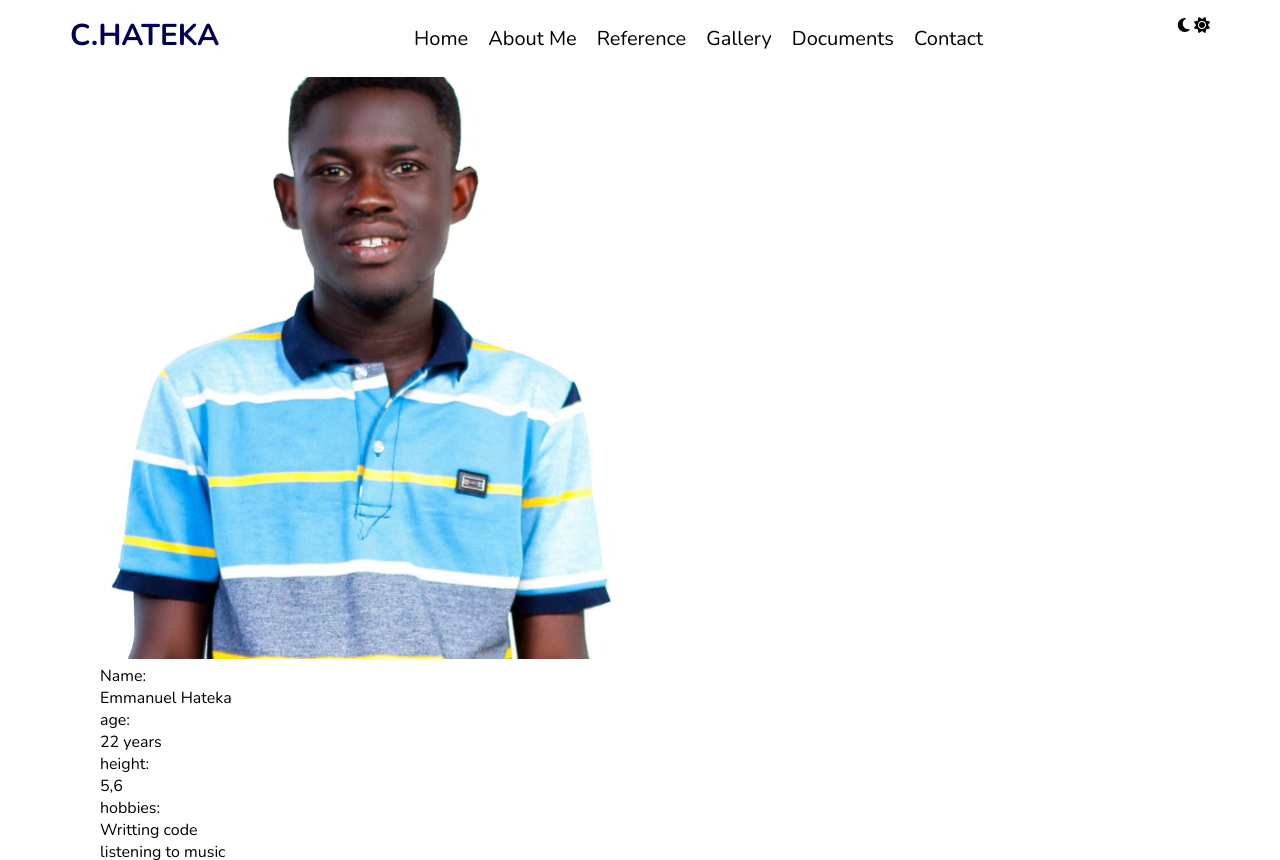
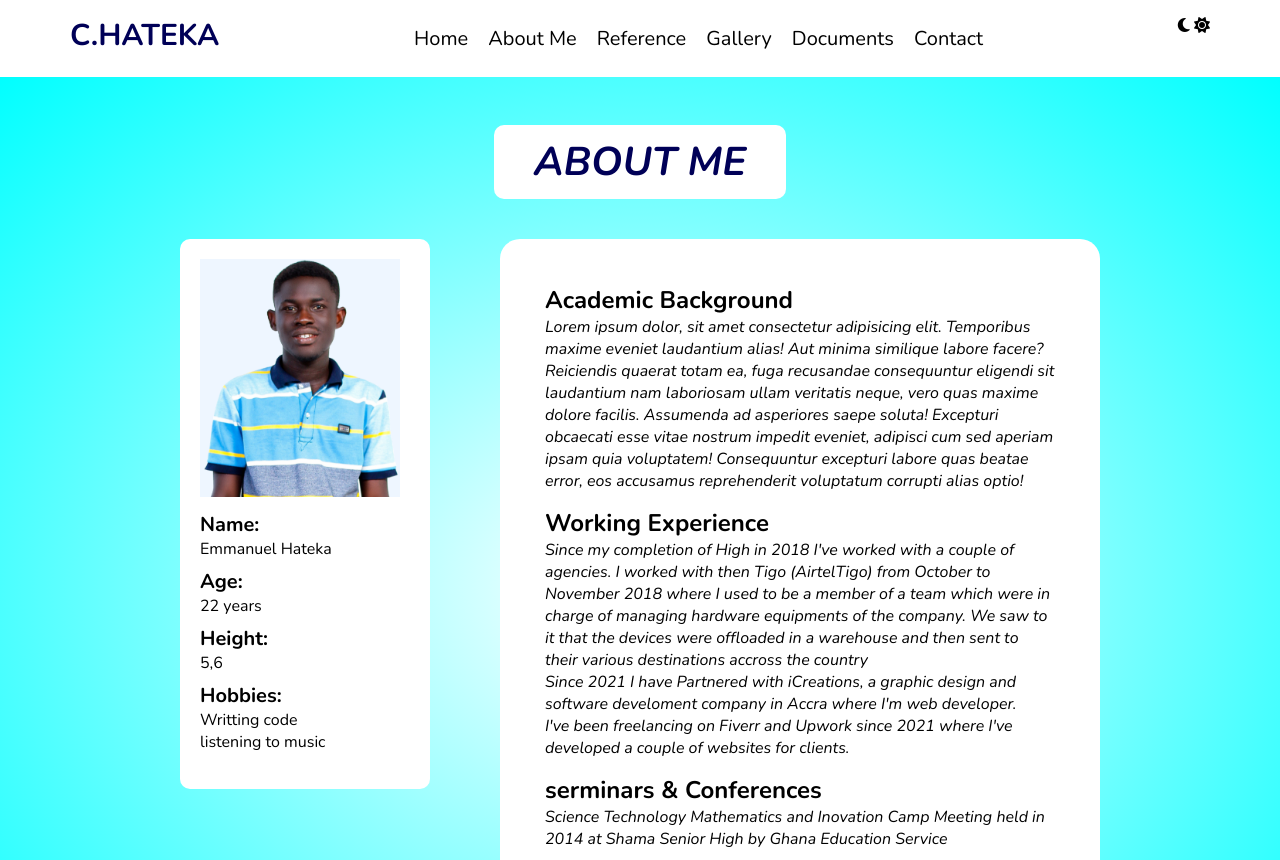
Before and after one commit to cyklonehateka1/Vanila-Personal-Portfolio, a plain HTML site: page htmls/aboutme.html in a window 1280 px wide. Shown: the top 860 px of the page. Drawn offline with nearby package versions, Linux system fonts and the light colour scheme.

Commit message:
Done with about page for now

```diff
--- a/css/aboutme.css
+++ b/css/aboutme.css
@@ -79,7 +79,70 @@ nav {
 }
 
 .main-cont {
-  padding-left: 100px;
+  position: relative;
+  top: 75px;
+  background: radial-gradient(white, aqua);
+  display: flex;
+  flex-direction: column;
+  align-items: center;
+  justify-content: center;
+  padding: 50px 50px;
+}
+
+.main-cont h1 {
+  font-size: 40px;
+  margin-bottom: 20px;
+  /* text-decoration: underline; */
+  text-transform: uppercase;
+  color: #000057;
+  background-color: white;
+  padding: 10px 40px;
+  font-style: italic;
+  border-radius: 10px;
+}
+
+.parent-cont {
+  gap: 70px;
+  display: flex;
+  margin: 20px;
+}
+
+.first-cont {
+  width: 250px;
+  height: 550px;
+  padding: 20px;
+  background-color: white;
+  border-radius: 10px;
+}
+
+.img-cont img {
+  width: 200px;
+  background-color: rgb(238, 246, 255);
+}
+
+.info {
+  margin: 8px 0;
+}
+
+.info span {
+  font-weight: bold;
+  font-size: 20px;
+  text-transform: capitalize;
+}
+
+.second-cont {
+  background-color: white;
+  width: 600px;
+  padding: 30px;
+  border-radius: 20px;
+}
+
+.boxes {
+  margin: 15px;
+}
+
+.boxes p {
+  font-style: italic;
 }
 
 /* Newsletter Section */
--- a/htmls/aboutme.html
+++ b/htmls/aboutme.html
@@ -109,7 +109,7 @@
               Since 2021 I have Partnered with iCreations, a graphic design and
               software develoment company in Accra where I'm web developer.
               <br />
-              I've been freelancing on Fiverr and Upwork since 2021 where
+              I've been freelancing on Fiverr and Upwork since 2021 where I've
               developed a couple of websites for clients.
             </p>
           </div>
```
